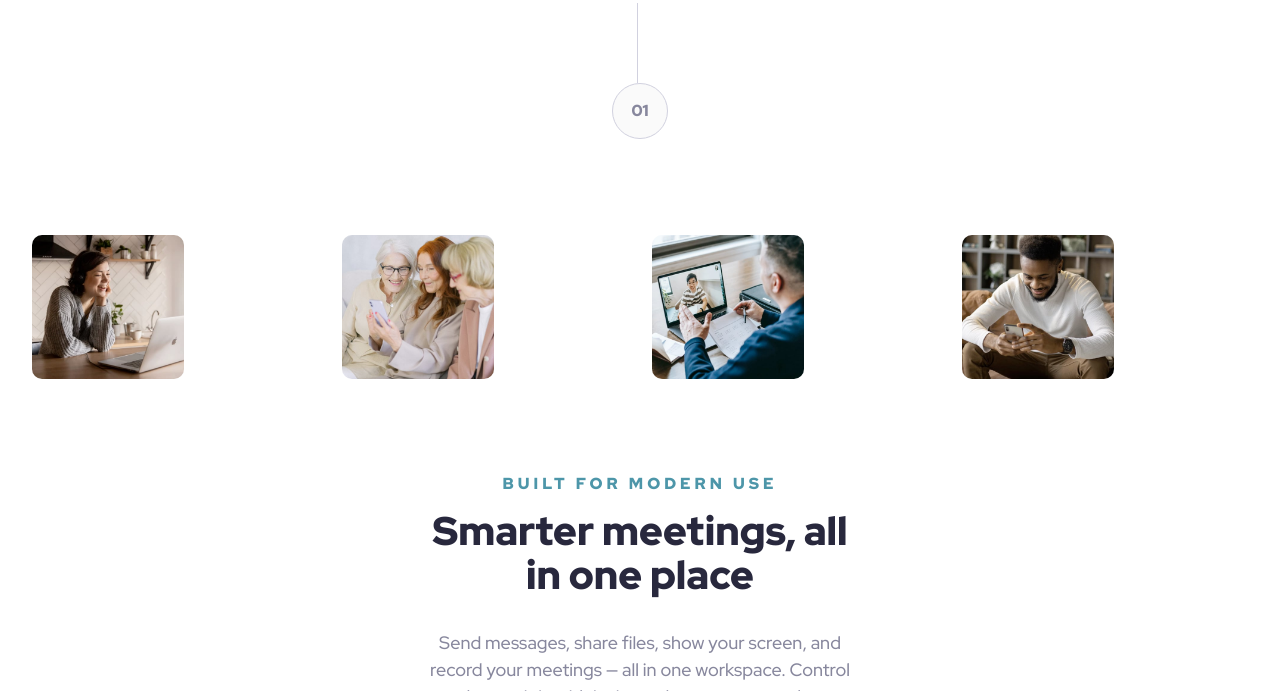
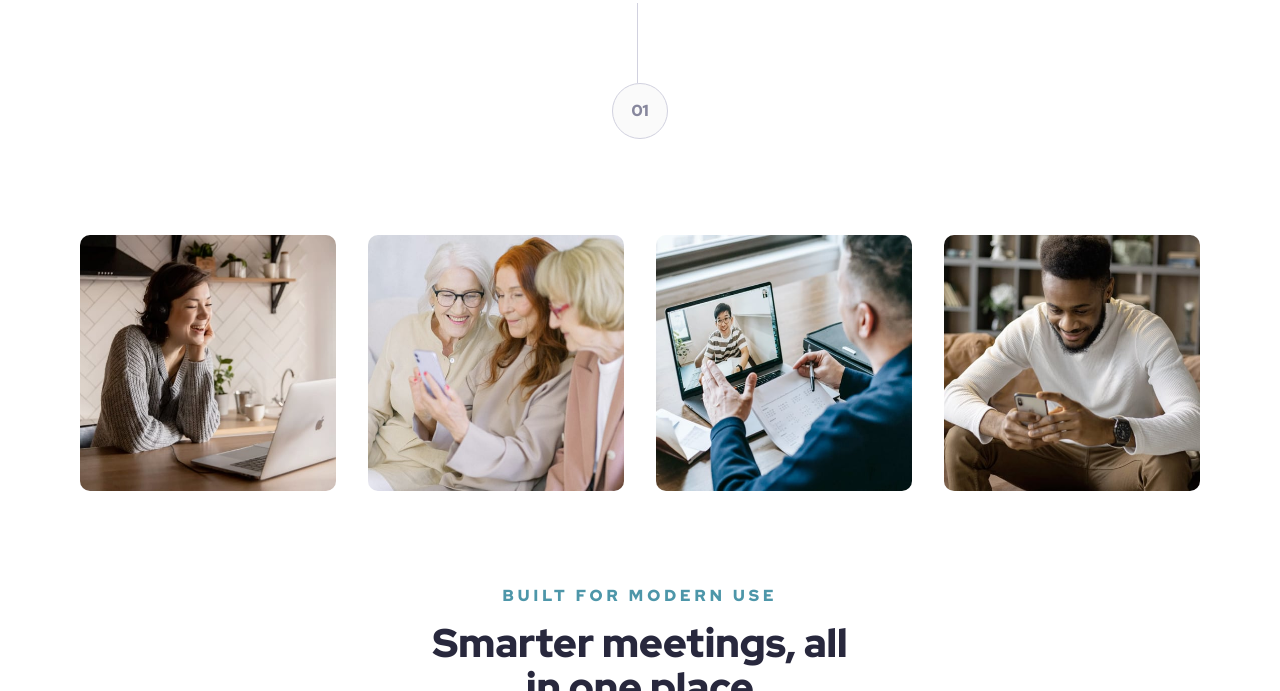
Before and after one commit to jkaps9/meet-landing-page, a website built with webpack: page src/template.html in a window 1280 px wide. Shown: the part 625-1316 px from the top of the page. Built offline with nearby package versions, Linux system fonts and the light colour scheme.

Commit message:
style collage for desktops

```diff
--- a/src/local.css
+++ b/src/local.css
@@ -18,11 +18,14 @@
     display: grid;
     grid-template-columns: repeat(2, 1fr);
     gap: 1rem;
+    max-width: calc(var(--section-max-width) / 16 * 1rem);
+    margin: 0 auto;
   }
 
   img {
     height: 144px;
     width: auto;
+    max-width: 147.5px;
     border-radius: 10px;
   }
 }
@@ -33,6 +36,25 @@
     .container {
       grid-template-columns: repeat(4, 1fr);
       gap: 1.5rem;
+    }
+
+    img {
+      height: 160px;
+      max-width: 152px;
+    }
+  }
+}
+
+/* DESKTOP */
+@media only screen and (min-width: 64rem) {
+  #collage {
+    .container {
+      gap: 2rem;
+    }
+
+    img {
+      height: 256px;
+      max-width: 256px;
     }
   }
 }
```
